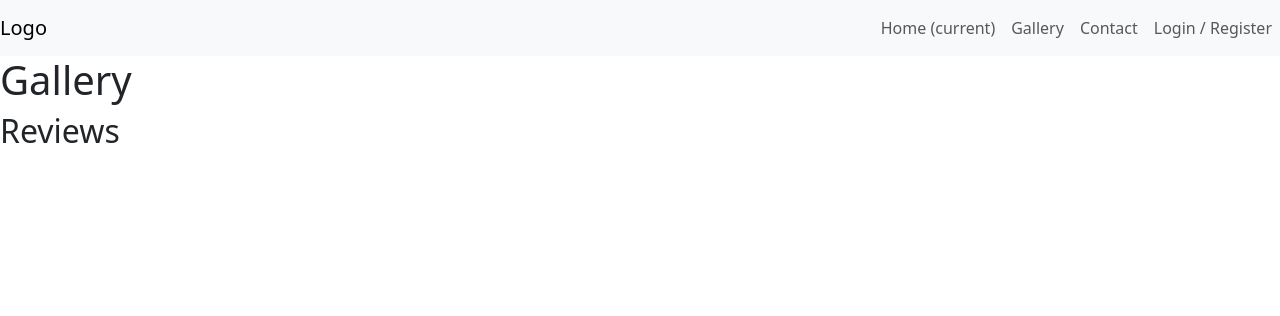
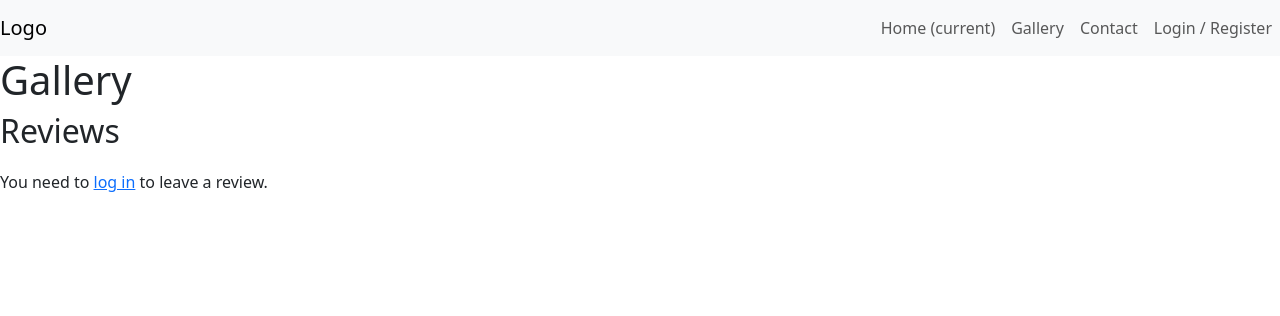
Before and after one commit to ZebaRobert/MK-wood-design, a Django app: template gallery/templates/gallery/gallery.html in a window 1280 px wide. Shown: the top 316 px of the page. Run offline with Django 5.2, Linux system fonts and the light colour scheme; the template is opened without the code that fills it, so the values that code supplies are empty.

Commit message:
Edit gallery template, views.py

```diff
--- a/gallery/templates/gallery/gallery.html
+++ b/gallery/templates/gallery/gallery.html
@@ -17,10 +17,9 @@
     </div>
 </div>
 
-
 <h2>Reviews</h2>
 <div class="reviews-box">
-        {% for review in initial_reviews %}
+    {% for review in reviews %}
         <div class="review-card">
             <h3>{{ review.author.username }}</h3>
             <p>Rating: {{ review.get_rating_display }}</p>
@@ -29,4 +28,17 @@
         </div>
     {% endfor %}
 </div>
+
+{% if user.is_authenticated %}
+    <div class="review-form">
+        <h3>Leave a Review</h3>
+        <form method="post">
+            {% csrf_token %}
+            {{ review_form.as_p }}
+            <button type="submit" class="btn btn-primary">Submit Review</button>
+        </form>
+    </div>
+{% else %}
+    <p>You need to <a href="{% url 'login' %}">log in</a> to leave a review.</p>
+{% endif %}
 {% endblock %}
--- a/gallery/views.py
+++ b/gallery/views.py
@@ -9,7 +9,7 @@ def gallery_view(request):
     images = GalleryImage.objects.all()
     reviews = list(Reviews.objects.all())
     random.shuffle(reviews)
-    initial_reviews = reviews[:5]  # Take 5 random reviews
+    selected_reviews = reviews[:5]  # Take 5 random reviews
 
     review_form = None
     if request.user.is_authenticated:
@@ -25,7 +25,7 @@ def gallery_view(request):
 
     return render(request, 'gallery/gallery.html', {
         'images': images,
-        'reviews': initial_reviews,
+        'reviews': selected_reviews,
         'review_form': review_form
     })
 
--- a/static/js/gallery.js
+++ b/static/js/gallery.js
@@ -1,5 +1,7 @@
+document.addEventListener("DOMContentLoaded", function() {
     let slideIndex = 0;
     let slides = document.querySelectorAll(".slide");
+    showSlides();
 
     function showSlides() {
         slides.forEach((slide, index) => {
@@ -38,4 +40,4 @@ function refreshReviews() {
 
     setInterval(refreshReviews, 20000);  // Refresh reviews every 20 seconds
 
-showSlides();
+})
```
Lines whose indentation alone changed are shown as unchanged.
